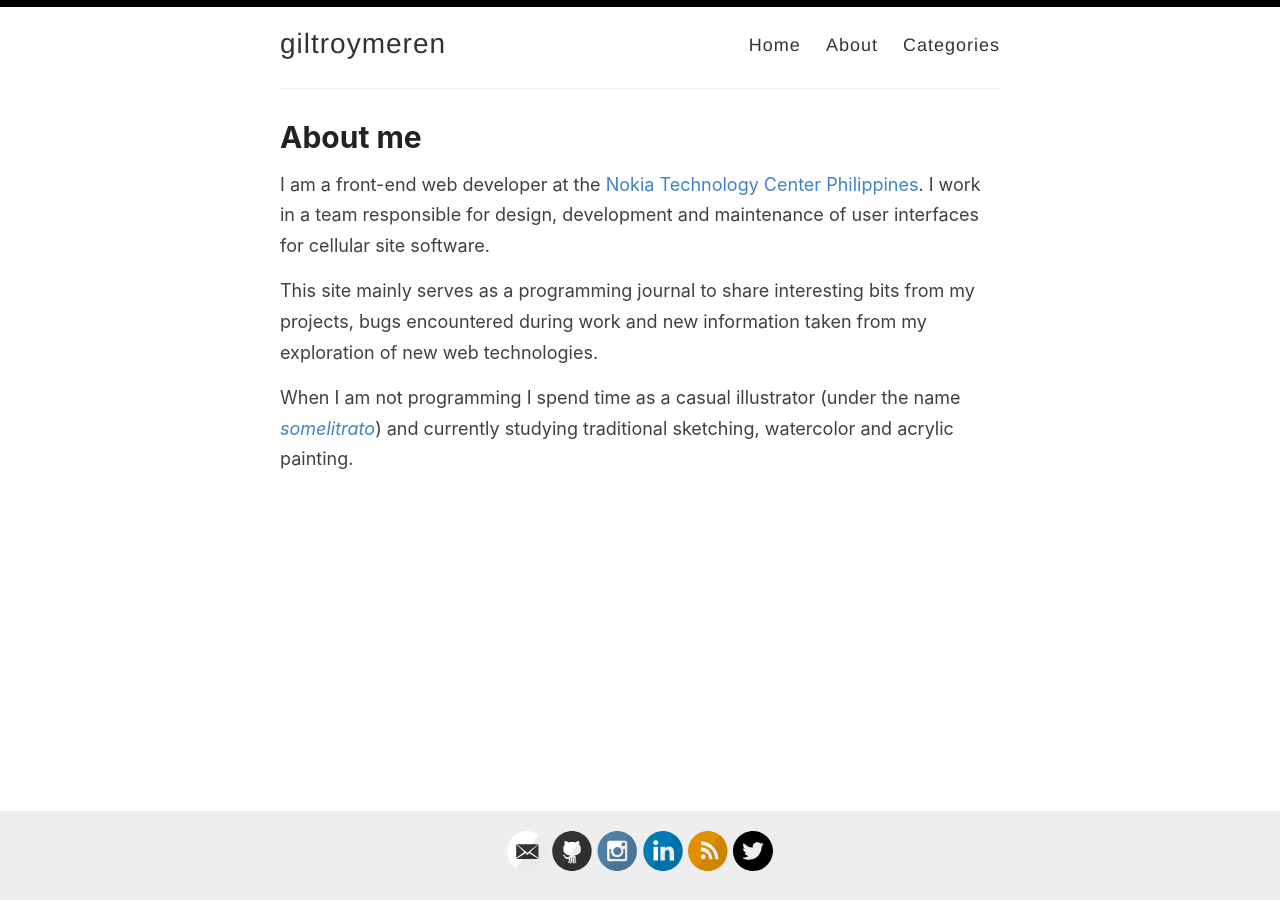
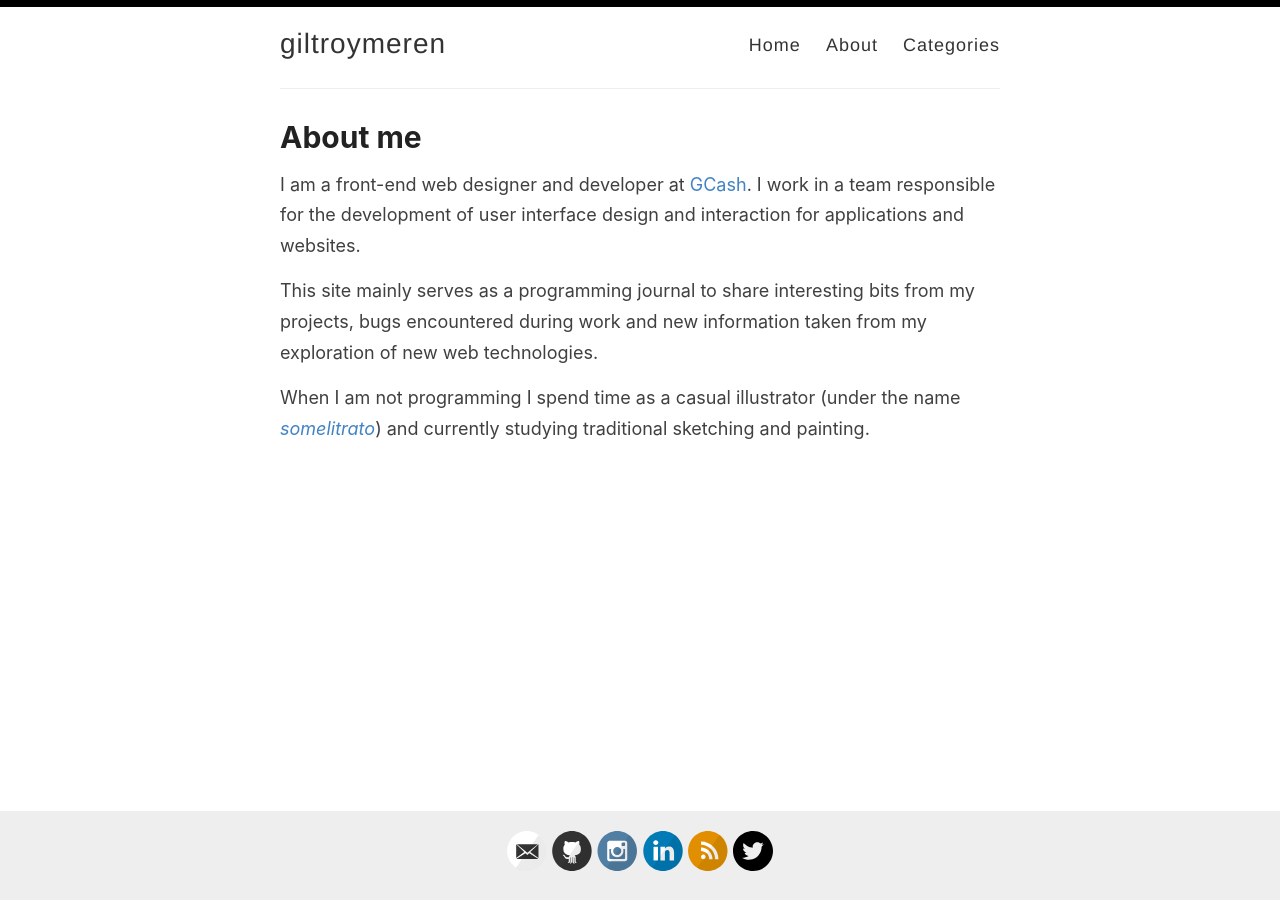
Before and after one commit to giltroymeren/giltroymeren.github.io, a Jekyll site: the page built from _pages/about.md, in a window 1280 px wide. Built offline with Jekyll 4.4.1, drawn with Linux system fonts in a browser that asks for light colours.

Commit message:
[PAGE] Updated about me page

```diff
--- a/_pages/about.md
+++ b/_pages/about.md
@@ -4,8 +4,8 @@ title: About me
 permalink: /about/
 ---
 
-I am a front-end web developer at the [Nokia Technology Center Philippines](https://www.linkedin.com/company/networklabs-inc-a-joint-venture-of-nokia-siemens-networks-). I work in a team responsible for design, development and maintenance of user interfaces for cellular site software.
+I am a front-end web designer and developer at [GCash](https://www.linkedin.com/company/wearegcash). I work in a team responsible for the development of user interface design and interaction for applications and websites.
 
 This site mainly serves as a programming journal to share interesting bits from my projects, bugs encountered during work and new information taken from my exploration of new web technologies.
 
-When I am not programming I spend time as a casual illustrator (under the name [*somelitrato*](https://somelitrato.tumblr.com/)) and currently studying traditional sketching, watercolor and acrylic painting.
+When I am not programming I spend time as a casual illustrator (under the name [*somelitrato*](https://somelitrato.tumblr.com/)) and currently studying traditional sketching and painting.
```
